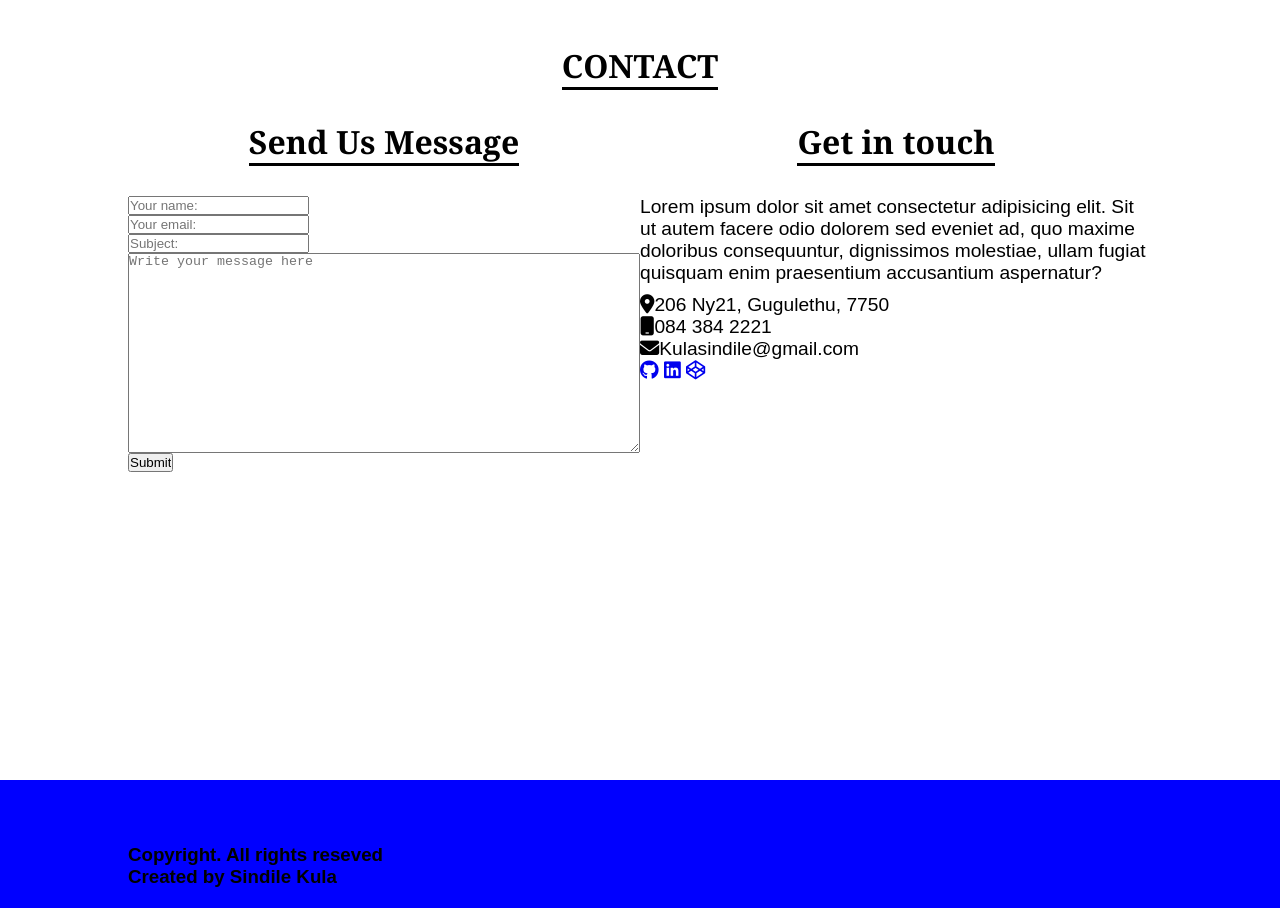
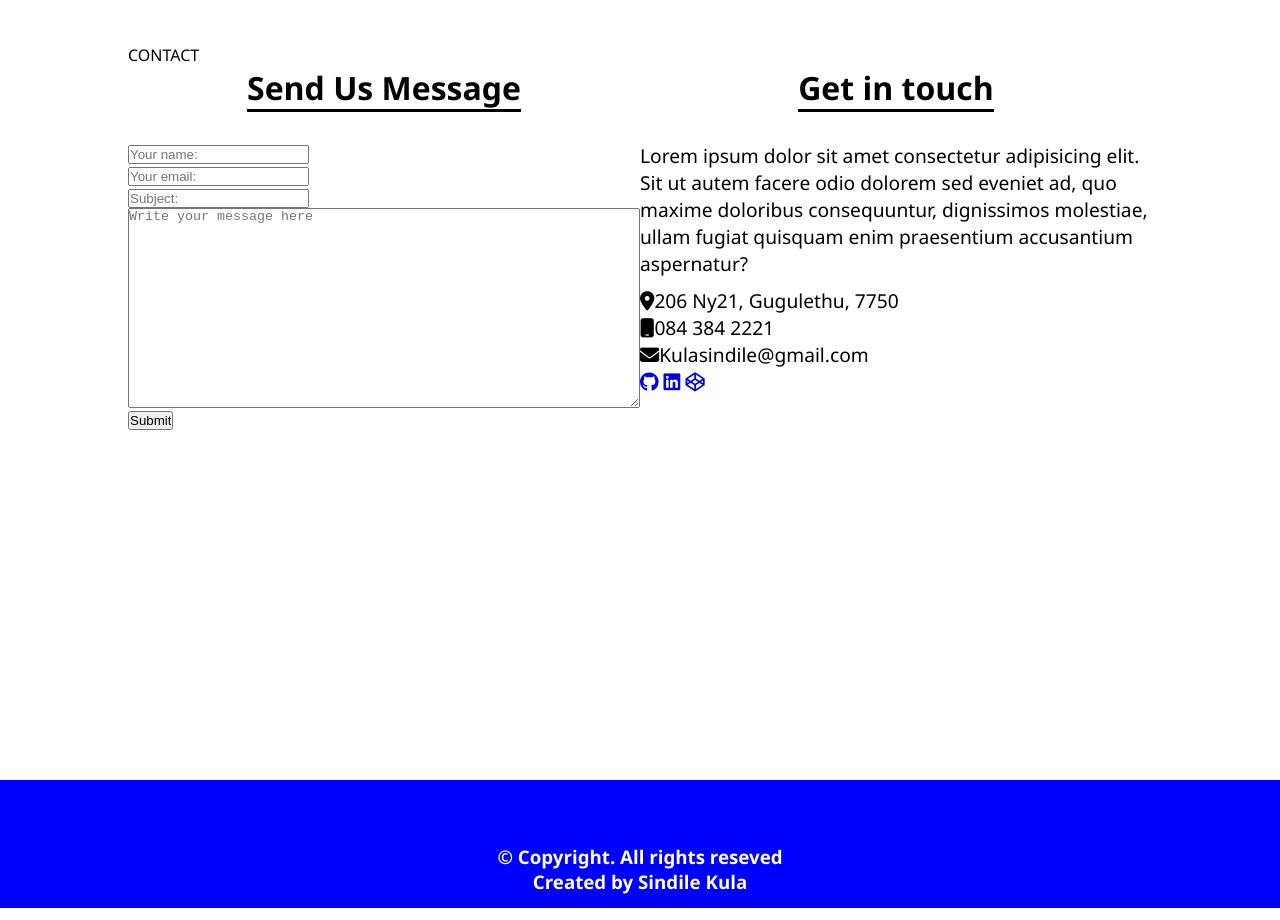
Before and after one commit to sindilekula/mock-portfolio, a plain HTML site: page index.html in a window 1280 px wide. Shown: the part 3220-4140 px from the top of the page. Drawn offline with nearby package versions, Linux system fonts and the light colour scheme.

Commit message:
updated footer

```diff
--- a/index.html
+++ b/index.html
@@ -134,7 +134,7 @@
 
     <!-- START OF CONTACT -->
     <section id="Contact">
-        <h3>CONTACT</h3>
+        <h3git>CONTACT</h3>
         <div class="contact-content">
             <div class="right-content">
                 <h3>Send Us Message</h3>
@@ -179,7 +179,7 @@
     <section id="footer">
         <footer>
             <div class="footer">
-                <h3>Copyright. All rights reseved</h3>
+                <h3>© Copyright. All rights reseved</h3>
                 <h3>Created by Sindile Kula</h3>
             </div>
 
--- a/styles.css
+++ b/styles.css
@@ -6,7 +6,7 @@
 }
 
 body{
-    font-family: Arial, Helvetica, sans-serif;
+    font-family: 'Segoe UI', Tahoma, Geneva, Verdana, sans-serif;
 }
 
 section{
@@ -259,10 +259,12 @@ div{
 #Contact h3{
     margin-bottom: 30px;
     border-bottom: 3px solid white;
+    display: flex;
+    flex-direction: row;
+    justify-content: flex-start;
     width: fit-content;
     margin-inline: auto;
     font-size: 2rem;
-    font-family: Cambria, Cochin, Georgia, Times, 'Times New Roman', serif;
     border-bottom: 3px solid black;
 }
 
@@ -309,9 +311,17 @@ form{
  }
 
  #footer{
-     /* justify-content: center; */
      background-color: blue;
      height: 80px;
+ }
+
+ .footer{
+     display: flex;
+     flex-direction: column;
+     justify-content: center;
+     align-items: center;
+     color: white;
+
  }
 
  [data-aos][data-aos][data-aos-duration="400"], body[data-aos-duration="400"] [data-aos] {
```
